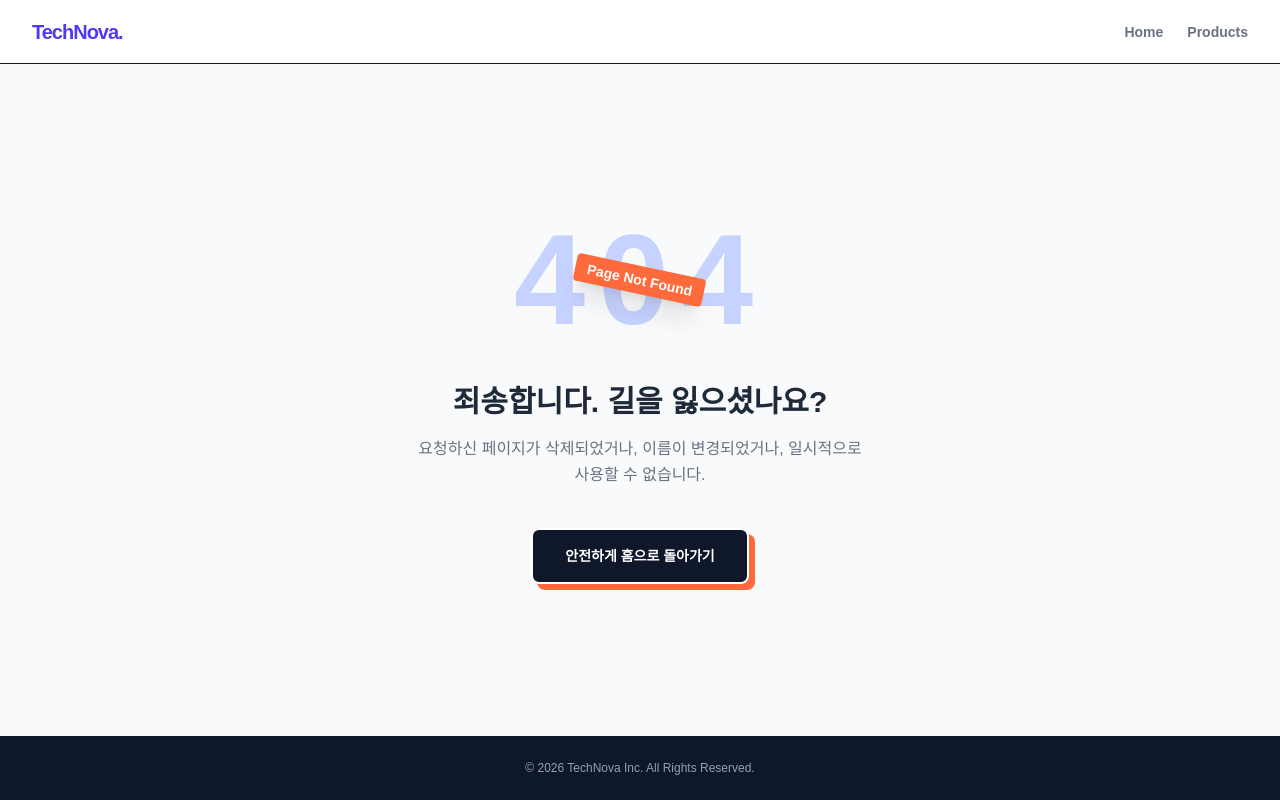
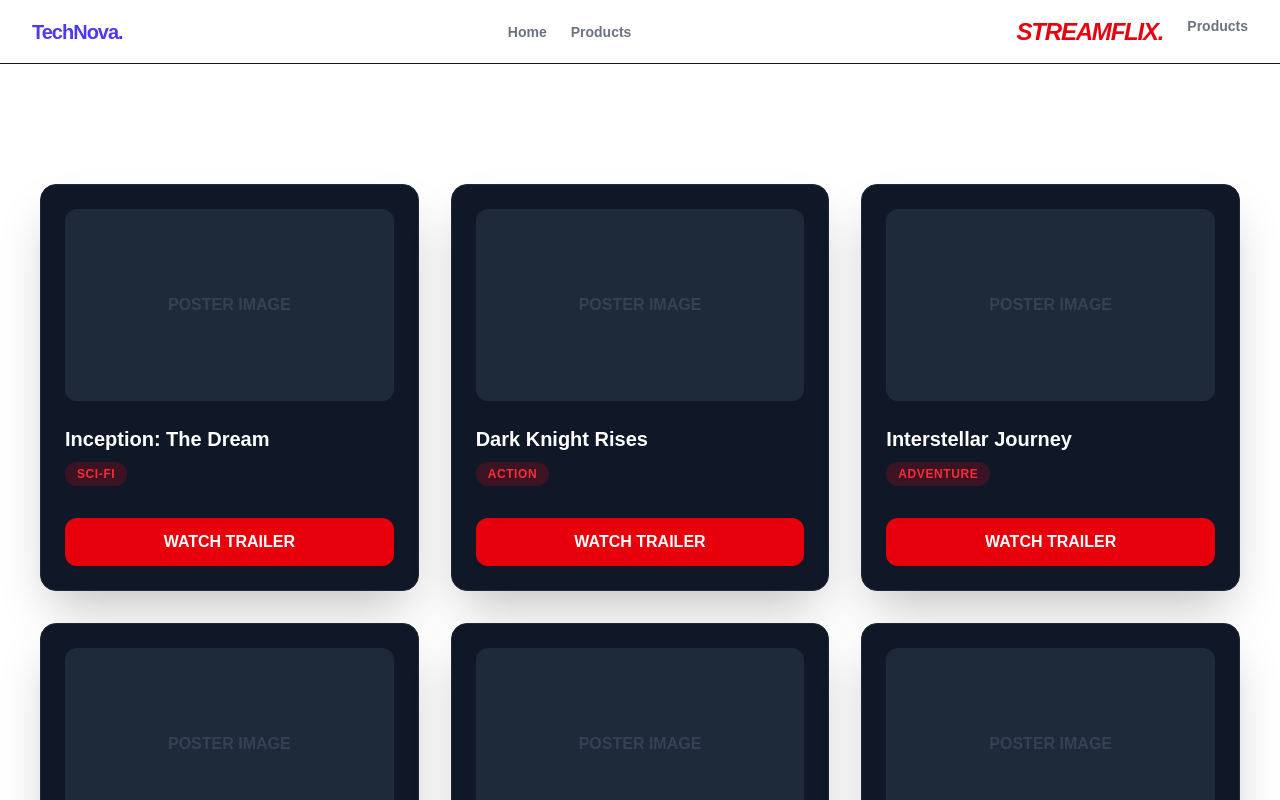
Before and after one commit to yunajoe/nextjs-master-class-part1-inflearn, a Next.js app: page /movies in a window 1280 px wide. Before the commit this address had no page. Shown: the top 800 px of the page. Built offline with nearby package versions, Linux system fonts and the light colour scheme.

Commit message:
미션:loading.tsx

```diff
--- a/src/app/layout.tsx
+++ b/src/app/layout.tsx
@@ -27,6 +27,14 @@ export default function RootLayout({ children }: LayoutProps<"/">) {
               Products
             </Link>
           </div>
+          <div className="flex gap-6 text-sm font-bold text-gray-500">
+            <span className="text-2xl font-black text-red-600 tracking-tighter uppercase italic">
+              StreamFlix.
+            </span>
+            <Link href="/movies" className="hover:text-indigo-600 transition">
+              Products
+            </Link>
+          </div>
         </nav>
         {/* 실제 페이지 콘텐츠 및 404 페이지가 들어갈 자리 */}
         <main className="flex-1 flex flex-col">{children}</main>
--- /dev/null
+++ b/src/app/loading.tsx
@@ -0,0 +1,15 @@
+// 루트 경로 등 구체적인 로딩 파일이 없는 곳에서 기본으로 작동하는 글로벌 로딩입니다.
+export default function GlobalLoading() {
+  return (
+    // 배경을 약간 투명하게 하고 블러 처리를 합니다.
+    <div className="fixed inset-0 flex items-center justify-center bg-gray-900/80 backdrop-blur-sm z-50">
+      <div className="flex flex-col items-center gap-6">
+        {/* 부드럽게 돌아가는 빨간색 스피너 */}
+        <div className="w-16 h-16 border-4 border-gray-700 border-t-red-600 rounded-full animate-spin shadow-2xl shadow-red-600/20"></div>
+        <p className="text-red-500 font-bold tracking-widest uppercase animate-pulse">
+          Connecting to Server...
+        </p>
+      </div>
+    </div>
+  );
+}
--- /dev/null
+++ b/src/app/movies/loading.tsx
@@ -0,0 +1,30 @@
+function MoviesLoading() {
+  return (
+    <div className="w-full animate-purse">
+      <div className="h-10 w-64 bg-gray-800 rounded-lg mb-10"></div>
+
+      <div className="grid grid-cols-1 md:grid-cols-2 lg:grid-cols-3 gap-8">
+        {[...Array(6)].map((_, index) => (
+          <div
+            key={index}
+            className="bg-gray-800 rounded-2xl overflow-hidden shadow-xl border border-gray-700 p-6"
+          >
+            {/* 포스터 이미지 뼈대 */}
+            <div className="h-48 w-full bg-gray-700 rounded-xl mb-6"></div>
+
+            {/* 텍스트 정보 뼈대 */}
+            <div className="space-y-4">
+              <div className="h-6 w-3/4 bg-gray-700 rounded"></div>
+              <div className="h-4 w-1/4 bg-gray-700 rounded"></div>
+            </div>
+
+            {/* 하단 버튼 뼈대 */}
+            <div className="mt-8 h-12 w-full bg-gray-700 rounded-xl"></div>
+          </div>
+        ))}
+      </div>
+    </div>
+  );
+}
+
+export default MoviesLoading;
--- /dev/null
+++ b/src/app/movies/page.tsx
@@ -0,0 +1,54 @@
+export default async function MoviesPage() {
+  // [의도적 지연] 3초 동안 서버의 렌더링을 멈춥니다.
+  // 이 시간 동안 Next.js는 미리 loading.tsx의 HTML(뼈대)을 브라우저로 스트리밍합니다.
+  // await new Promise((resolve) => setTimeout(resolve, 3000));
+  await new Promise((resolve) => setTimeout(resolve, 3000));
+
+  // 가상의 영화 데이터
+  const movies = [
+    { id: 1, title: "Inception: The Dream", genre: "Sci-Fi" },
+    { id: 2, title: "Dark Knight Rises", genre: "Action" },
+    { id: 3, title: "Interstellar Journey", genre: "Adventure" },
+    { id: 4, title: "The Matrix: Reload", genre: "Sci-Fi" },
+    { id: 5, title: "Oppenheimer", genre: "Biography" },
+    { id: 6, title: "Dune: Part Two", genre: "Sci-Fi" },
+  ];
+
+  return (
+    <div className="p-10 w-full animate-in fade-in duration-1000">
+      <h1 className="text-4xl font-black mb-10 text-white tracking-tighter">
+        Trending Now
+      </h1>
+
+      {/* loading.tsx의 그리드 구조와 완벽히 동일해야 Layout Shift가 안 생깁니다. */}
+      <div className="grid grid-cols-1 md:grid-cols-2 lg:grid-cols-3 gap-8">
+        {movies.map((movie) => (
+          <div
+            key={movie.id}
+            className="bg-gray-900 rounded-2xl overflow-hidden shadow-2xl border border-gray-800 p-6 hover:border-red-600 transition-colors"
+          >
+            {/* 가상의 포스터 영역 */}
+            <div className="h-48 w-full bg-gray-800 rounded-xl mb-6 flex items-center justify-center text-gray-700 font-bold">
+              POSTER IMAGE
+            </div>
+
+            {/* 텍스트 정보 */}
+            <div>
+              <h3 className="text-xl font-bold text-white mb-2">
+                {movie.title}
+              </h3>
+              <span className="inline-block px-3 py-1 bg-red-600/20 text-red-500 text-xs font-black rounded-full uppercase tracking-wider">
+                {movie.genre}
+              </span>
+            </div>
+
+            {/* 하단 버튼 */}
+            <button className="mt-8 w-full py-3 bg-red-600 text-white font-bold rounded-xl hover:bg-red-700 transition-colors">
+              WATCH TRAILER
+            </button>
+          </div>
+        ))}
+      </div>
+    </div>
+  );
+}
```
